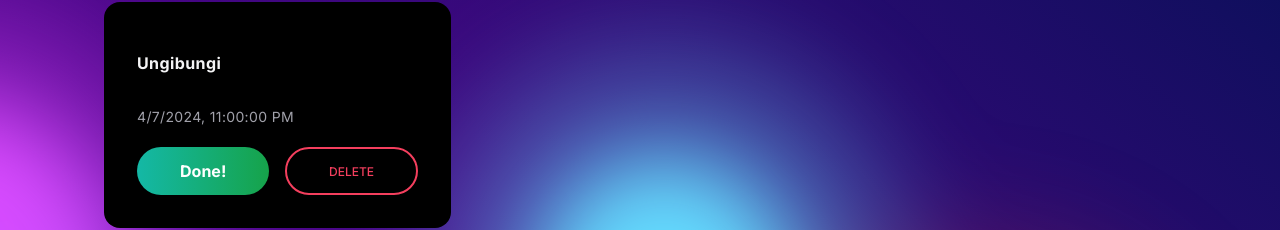
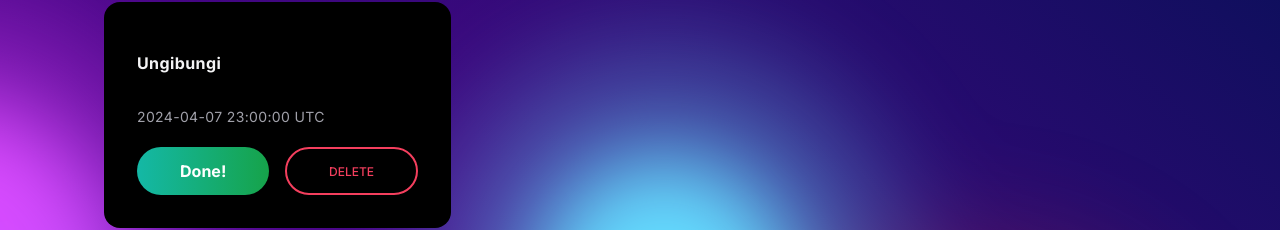
Before and after one commit to golang-microservice-proji/to_do, a Next.js app in the folder frontendi/: page / in a window 1280 px wide. Shown: the part 270-500 px from the top of the page. Built offline with nearby package versions, Linux system fonts and the light colour scheme; no server answers.

Commit message:
fixes server time issues

```diff
--- a/frontendi/app/components/ui/car-hover-effect.tsx
+++ b/frontendi/app/components/ui/car-hover-effect.tsx
@@ -23,7 +23,13 @@ export const HoverEffect = ({
   // Function to format datetime to human-readable format
   const formatDateTime = (dateTimeString: string) => {
     const date = new Date(dateTimeString);
-    return date.toLocaleString("en-US");
+    const year = date.getUTCFullYear();
+    const month = ("0" + (date.getUTCMonth() + 1)).slice(-2);
+    const day = ("0" + date.getUTCDate()).slice(-2);
+    const hours = ("0" + date.getUTCHours()).slice(-2);
+    const minutes = ("0" + date.getUTCMinutes()).slice(-2);
+    const seconds = ("0" + date.getUTCSeconds()).slice(-2);
+    return `${year}-${month}-${day} ${hours}:${minutes}:${seconds} UTC`;
   };
 
   //items = items.filter((item) => item.Completed == false);
```
